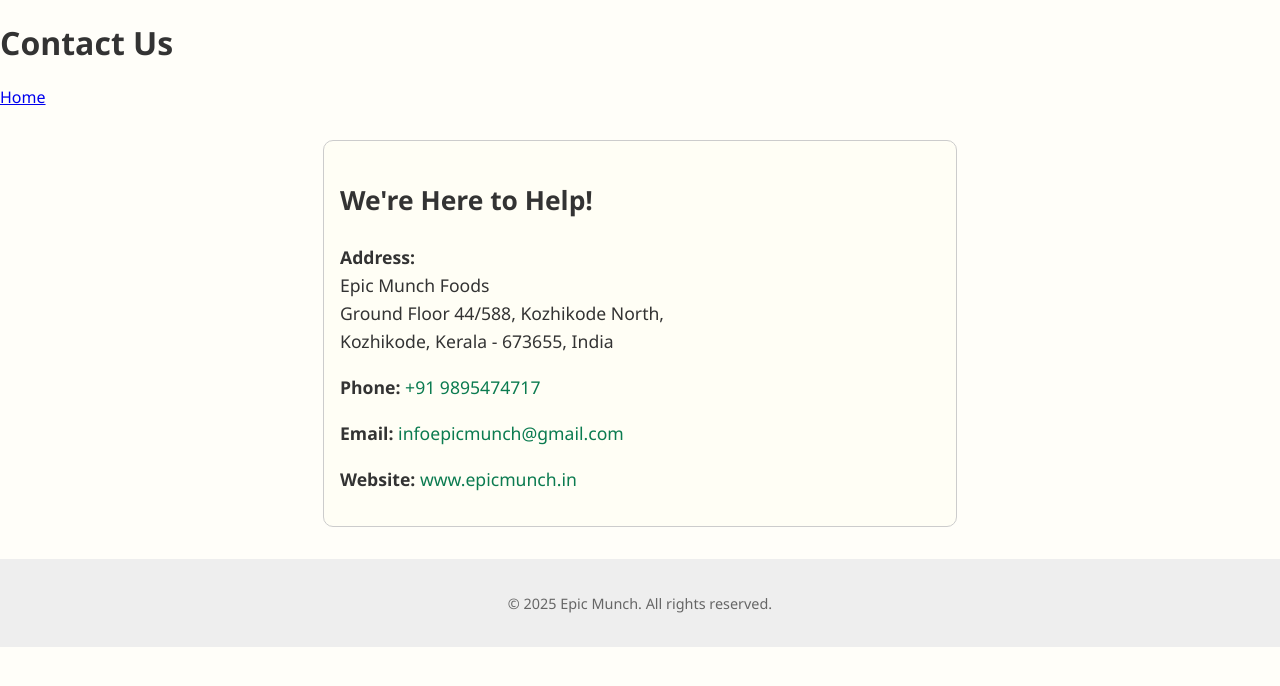
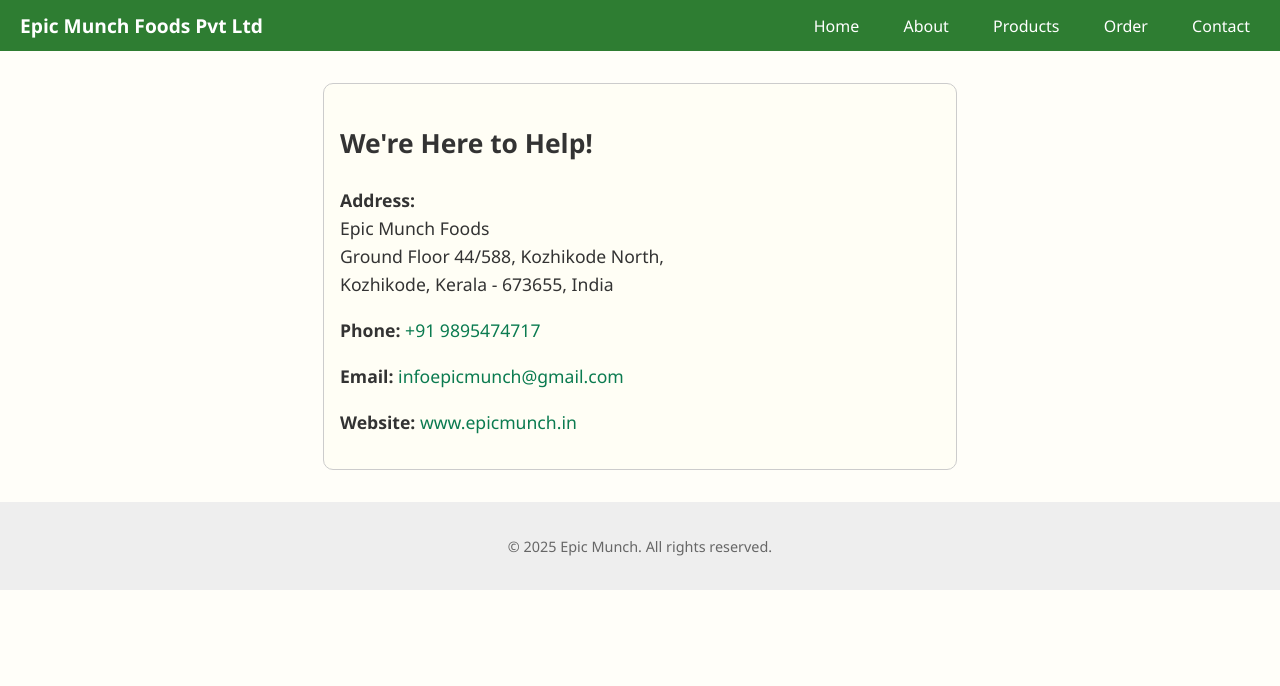
Before and after one commit to infoepicmunch/epicmunch, a plain HTML site: page contact.html in a window 1280 px wide. Drawn offline with Linux system fonts and the light colour scheme.

Commit message:
Final website layout with navbar, about, and order buttons

```diff
--- a/contact.html
+++ b/contact.html
@@ -8,13 +8,16 @@
   <link rel="stylesheet" href="styles.css" />
 </head>
 <body>
-  <header>
-    <h1>Contact Us</h1>
-    <nav>
-      <a href="index.html">Home</a>
-    </nav>
-  </header>
-
+    <header class="navbar">
+       <div class="logo">Epic Munch Foods Pvt Ltd</div>
+       <nav>
+          <a href="index.html">Home</a>
+          <a href="#about">About</a>
+          <a href="#products">Products</a>
+          <a href="https://wa.me/919895474717" target="_blank">Order</a>
+           <a href="contact.html">Contact</a>
+       </nav>
+    </header>
   <main>
     <section class="contact-info">
       <h2>We're Here to Help!</h2>
```
